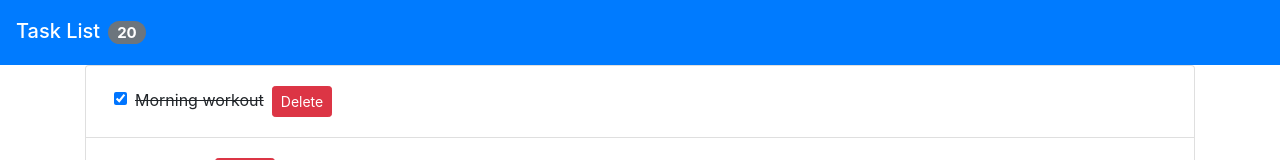
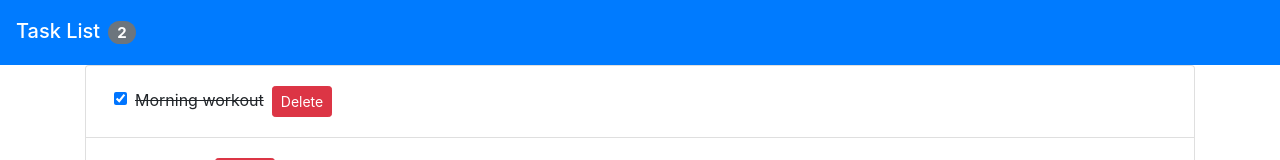
Before and after one commit to danilopinheiro/learning-react-2, a React (Create React App) app: page / in a window 1280 px wide. Shown: the top 160 px of the page. Built offline with nearby package versions, Linux system fonts and the light colour scheme.

Commit message:
Navbar counter and refactoring

```diff
--- a/src/App.js
+++ b/src/App.js
@@ -1,19 +1,61 @@
-import React from "react";
+import React, { Component } from "react";
 import "./App.css";
 import Header from "./components/header";
 import Footer from "./components/footer";
 import Tasks from "./components/tasks";
 
-function App() {
+class App extends Component {
+  state = {
+    tasks: [
+      {
+        id: 1,
+        title: "Morning workout",
+        completed: true,
+      },
+      {
+        id: 2,
+        title: "Breakfast",
+        completed: false,
+      },
+      {
+        id: 3,
+        title: "Rendering project 1",
+        completed: true,
+      },
+    ],
+  };
+
+  handleTaskDone = (task) => {
+    const tasks = [...this.state.tasks];
+    const index = tasks.indexOf(task);
+    tasks[index].completed = !task.completed;
+    this.setState({ tasks: tasks });
+  };
+
+  handleDelete = (task) => {
+    const tasks = this.state.tasks.filter((t) => t.id !== task.id);
+    this.setState({ tasks: tasks });
+  };
+
+  render() {
     return (
       <React.Fragment>
-      <Header totalTasks={20} />
+        <Header
+          totalTasks={
+            this.state.tasks.filter((t) => t.completed === true).length
+          }
+        />
         <main className="container">
-        <Tasks />
+          <Tasks
+            onTaskDone={this.handleTaskDone}
+            onTaskDelete={this.handleDelete}
+            tasks={this.state.tasks}
+          />
         </main>
         <Footer />
       </React.Fragment>
     );
   }
+}
 
 export default App;
--- a/src/components/tasks.jsx
+++ b/src/components/tasks.jsx
@@ -2,48 +2,17 @@ import React, { Component } from "react";
 import Task from "./task";
 
 class Tasks extends Component {
-  state = {
-    tasks: [
-      {
-        id: 1,
-        title: "Morning workout",
-        completed: true,
-      },
-      {
-        id: 2,
-        title: "Breakfast",
-        completed: false,
-      },
-      {
-        id: 3,
-        title: "Rendering project 1",
-        completed: true,
-      },
-    ],
-  };
-
-  handleTaskDone = (task) => {
-    const tasks = [...this.state.tasks];
-    const index = tasks.indexOf(task);
-    tasks[index].completed = !task.completed;
-    this.setState({ tasks: tasks });
-  };
-
-  handleDelete = (task) => {
-    const tasks = this.state.tasks.filter((t) => t.id !== task.id);
-    this.setState({ tasks: tasks });
-  };
-
   render() {
+    const { tasks, onTaskDone, onTaskDelete } = this.props;
     return (
       <div>
         <ul className="list-group">
-          {this.state.tasks.map((task) => (
+          {tasks.map((task) => (
             <Task
               key={task.id}
               task={task}
-              onTaskDone={this.handleTaskDone}
-              onTaskDelete={this.handleDelete}
+              onTaskDone={onTaskDone}
+              onTaskDelete={onTaskDelete}
             />
           ))}
         </ul>
--- a/src/index.js
+++ b/src/index.js
@@ -5,12 +5,7 @@ import App from "./App";
 import * as serviceWorker from "./serviceWorker";
 import "bootstrap/dist/css/bootstrap.css";
 
-ReactDOM.render(
-  <React.StrictMode>
-    <App />
-  </React.StrictMode>,
-  document.getElementById("root")
-);
+ReactDOM.render(<App />, document.getElementById("root"));
 
 // If you want your app to work offline and load faster, you can change
 // unregister() to register() below. Note this comes with some pitfalls.
```
Lines whose indentation alone changed are shown as unchanged.
